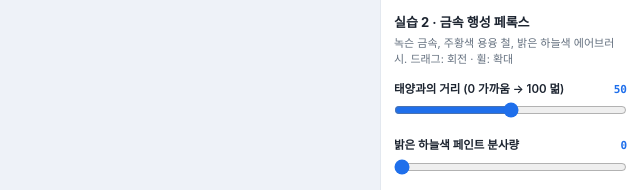
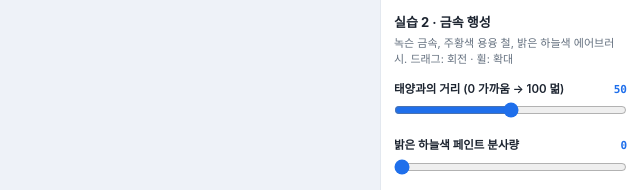
Before and after one commit to syzygykr/cg-2026-solar-syzygykr, a plain HTML site: page week6/task2.html in a window 1280 px wide. Shown: the top 190 px of the page, 640-1280 px from the left. Drawn offline with Linux system fonts and the light colour scheme; animation ran at ten frames a second.

Commit message:
6주차 오타 수정

```diff
--- a/week6/task2.html
+++ b/week6/task2.html
@@ -1,3 +1,3 @@
-<!doctype html><html lang="ko"><head><meta charset="utf-8"><meta name="viewport" content="width=device-width,initial-scale=1"><title>실습 2 · 금속 행성 페록스</title><link rel="stylesheet" href="demo.css"><style>
+<!doctype html><html lang="ko"><head><meta charset="utf-8"><meta name="viewport" content="width=device-width,initial-scale=1"><title>실습 2 · 금속 행성</title><link rel="stylesheet" href="demo.css"><style>
 .wrap{grid-template-columns:minmax(0,1fr) 20rem;height:100vh;height:100dvh}.stage{position:relative;display:block;min-height:320px}.stage canvas{position:absolute;inset:0;width:100%;height:100%;max-height:none;max-width:none;touch-action:none}.labels{position:absolute;inset:0;display:grid;pointer-events:none}.labels span{padding:9px;font-size:12px;border:1px solid var(--d-line);color:var(--d-ink)}.labels b{background:var(--d-bg);padding:3px 5px;border-radius:4px}#status{font-size:12px}.ctl.unavailable{opacity:.45}.ctl.unavailable input,.ctl.unavailable select{cursor:not-allowed}button{padding:8px}.gallery-grid{display:grid;grid-template-columns:repeat(3,minmax(0,1fr));gap:6px}.gallery-grid button{padding:2px;border:1px solid var(--d-line);background:var(--d-bg);color:var(--d-ink);cursor:zoom-in;font-size:10px;line-height:1.2}.gallery-grid img{display:block;width:100%;aspect-ratio:1;object-fit:cover}.gallery-grid span{display:block;padding:3px}#texture-dialog{border:1px solid var(--d-line-strong);border-radius:8px;max-width:min(90vw,700px);background:var(--d-bg);color:var(--d-ink)}#texture-dialog img{display:block;max-width:100%;max-height:70vh;margin:auto} @media(max-width:800px){.wrap{display:block;height:auto}.stage{height:80vh;height:80dvh;min-height:420px}.panel{max-height:none}}
-</style></head><body><div class="wrap"><div class="stage"><canvas id="cv" aria-label="드래그로 회전하고 휠로 확대하는 3D 재질 비교" tabindex="0"></canvas><div class="labels" id="labels"></div></div><aside class="panel"><h1>실습 2 · 금속 행성 페록스</h1><p class="sub">녹슨 금속, 주황색 용융 철, 밝은 하늘색 에어브러시. 드래그: 회전 · 휠: 확대</p><div id="ui"></div><button id="reset">시점·자전 초기화</button><p id="status" role="status">텍스처 로딩 중…</p><p class="note" id="note"></p><p>텍스처: Poly Haven · CC0<br>환경 반사는 축소한 LDR 이미지와 일반 밉맵을 이용한 교육용 근사입니다. GGX 환경광 적분(IBL)은 생략합니다.</p></aside></div><script src="demo.js"></script><script src="task2.js"></script></body></html>
+</style></head><body><div class="wrap"><div class="stage"><canvas id="cv" aria-label="드래그로 회전하고 휠로 확대하는 3D 재질 비교" tabindex="0"></canvas><div class="labels" id="labels"></div></div><aside class="panel"><h1>실습 2 · 금속 행성</h1><p class="sub">녹슨 금속, 주황색 용융 철, 밝은 하늘색 에어브러시. 드래그: 회전 · 휠: 확대</p><div id="ui"></div><button id="reset">시점·자전 초기화</button><p id="status" role="status">텍스처 로딩 중…</p><p class="note" id="note"></p><p>텍스처: Poly Haven · CC0<br>환경 반사는 축소한 LDR 이미지와 일반 밉맵을 이용한 교육용 근사입니다. GGX 환경광 적분(IBL)은 생략합니다.</p></aside></div><script src="demo.js"></script><script src="task2.js"></script></body></html>
--- a/week6/task2.js
+++ b/week6/task2.js
@@ -1,4 +1,4 @@
-/* 실습 2 · 녹슨 금속 행성 페록스.
+/* 실습 2 · 녹슨 금속 행성.
  * 규칙 1: 태양 거리 → 낮쪽 용융 마스크 → 주황 발광·낮은 거칠기.
  * 규칙 2: 독립적인 분사량 → 로컬 구면 에어브러시 → 하늘색 비금속 도막.
  */
```
